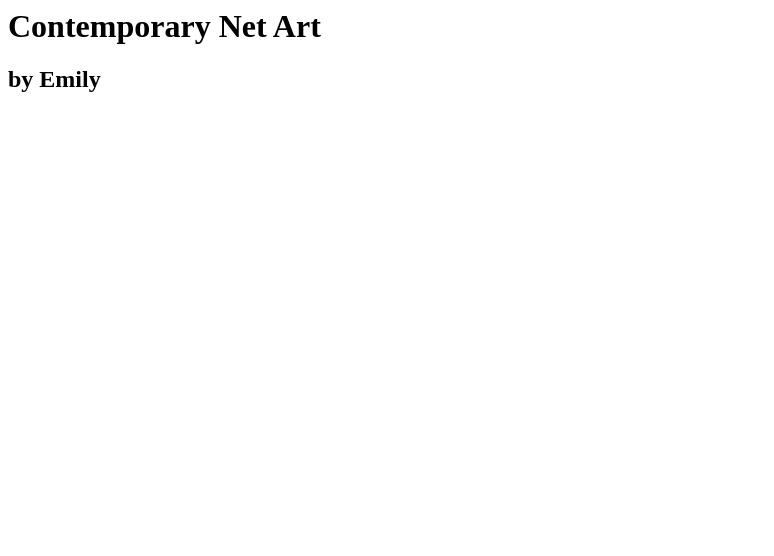
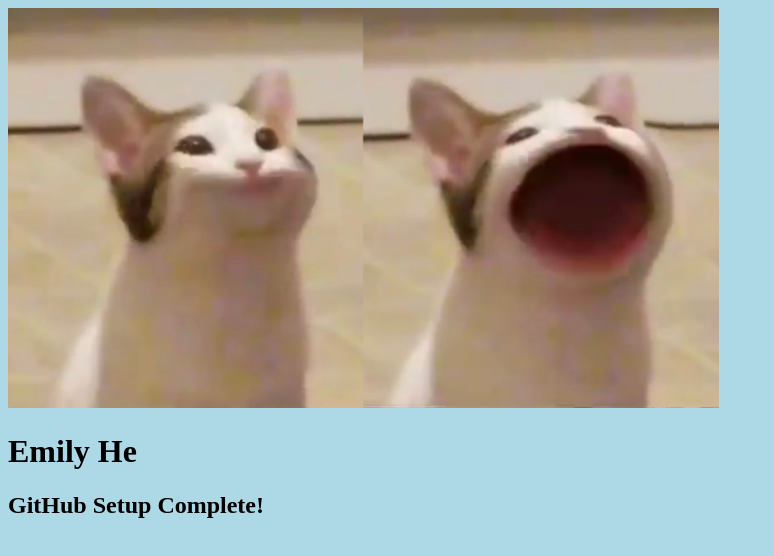
Before and after one commit to e28he/Emily-He-lab3, a plain HTML site: page index.html in a window 1280 px wide. Shown: the whole page, without its empty margins (0-774 px from the left). Drawn offline with Linux system fonts and the light colour scheme.

Commit message:
completed

```diff
--- a/index.html
+++ b/index.html
@@ -1,2 +1,14 @@
-<h1>Contemporary Net Art</h1>
-<h2>by Emily</h2>
+<!DOCTYPE html>
+<html lang="en-CA" style="background-color:lightblue">
+  <!--created by <Emily He> on <January 29, 2025> -->
+<head>
+  <meta charset="UTF-8">
+  <title> GitHub Setup </title>
+</head>
+
+<body>
+<img src="Pop Cat.jpg" height="400" alt="Pop cat meme">
+<h1>Emily He</h1>
+<h2>GitHub Setup Complete!</h2>
+</body>
+</html>
```
